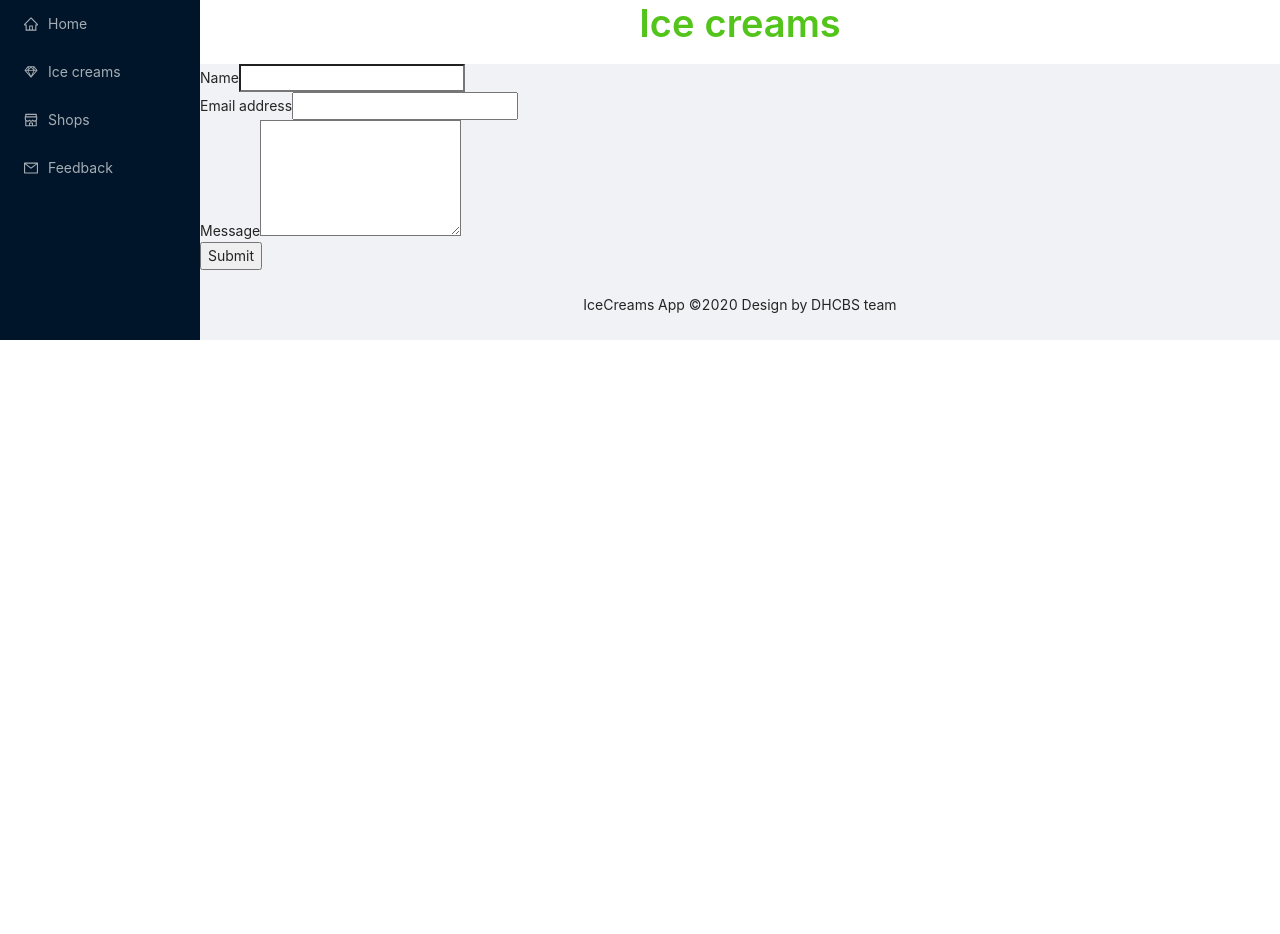
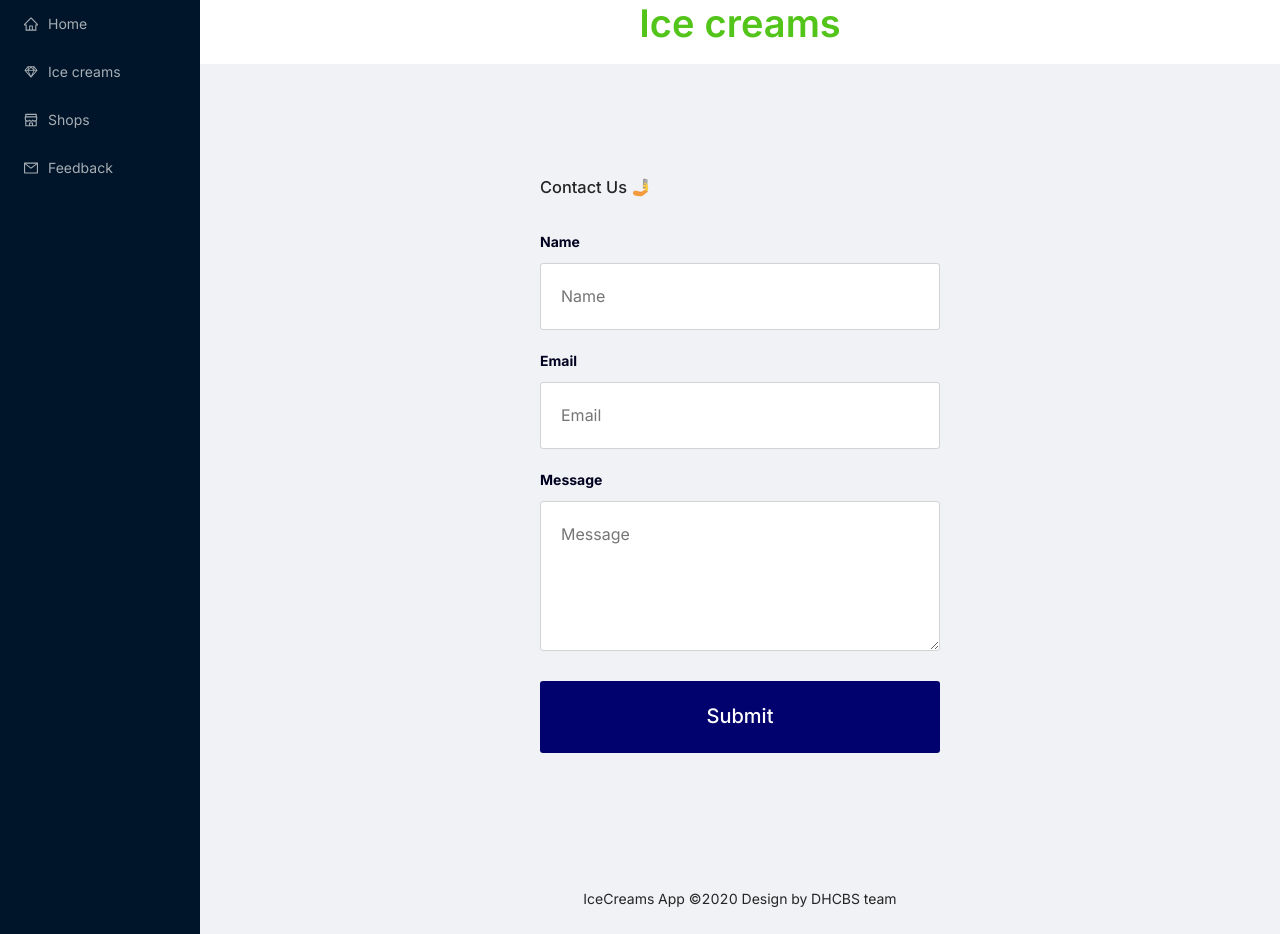
Before and after one commit to dinhson2905/itss2-frontend, a React (Create React App) app: page /feedback in a window 1280 px wide. Before the commit the page ends 800 px from the top, so only its background shows below. Built offline with nearby package versions, Linux system fonts and the light colour scheme.

Commit message:
edit form

```diff
--- a/src/App.css
+++ b/src/App.css
@@ -1,3 +1,26 @@
+@import url("https://fonts.googleapis.com/css2?family=Inter:wght@100;200;300;400;500;600;700;800;900&display=swap");
+
+* {
+  margin: 0;
+  padding: 0;
+  box-sizing: border-box;
+}
+body {
+  background-color: rgb(248, 246, 253);
+}
+
+body,
+input,
+textarea,
+button {
+  font-family: "Inter", sans-serif;
+}
+
+.app {
+  width: 400px;
+  margin: 0 auto;
+  height: 100vh;
+}
 #components-layout-demo-responsive .logo {
   height: 32px;
   background: rgba(255, 255, 255, 0.2);
@@ -11,3 +34,62 @@
 .site-layout-background {
   background: #fff;
 }
+/* Contact.js */
+.form {
+  height: 100vh;
+  display: flex;
+  flex-direction: column;
+  justify-content: center;
+}
+
+.form > h1 {
+  margin-bottom: 30px;
+}
+
+.form > input,
+textarea {
+  padding: 20px;
+  border-radius: 3px;
+  /* box-shadow: 0px 0px 5px rgba(0, 0, 0, 0.137); */
+  margin-bottom: 20px;
+  border: 1px solid lightgray;
+  /* border: none; */
+  background: #fff;
+  font-size: 16px;
+  color: rgb(0, 0, 32);
+  outline: none;
+}
+
+.form > input:focus,
+textarea:focus {
+  border: 1px solid rgb(0, 0, 196);
+}
+
+.form > textarea {
+  height: 150px;
+  max-width: 400px;
+  min-height: 100px;
+}
+
+.form > label {
+  padding-bottom: 10px;
+  color: rgb(0, 0, 32);
+  font-weight: bold;
+}
+
+.form > button {
+  padding: 20px;
+  border: none;
+  background-color: rgb(2, 2, 110);
+  font-weight: 500;
+  font-size: 20px;
+  border-radius: 3px;
+  color: #fff;
+  cursor: pointer;
+  transition: 0.2s ease-in-out;
+  margin-top: 10px;
+}
+
+.form > button:hover {
+  background-color: rgb(0, 0, 196);
+}
--- a/src/pages/Feedback.js
+++ b/src/pages/Feedback.js
@@ -13,23 +13,50 @@ export default class Feedback extends React.Component {
   }
   render() {
   return (
-    <div className="App">
-      <form id="contact-form" onSubmit={this.handleSubmit.bind(this)} method="POST">
-        <div className="form-group">
-          <label htmlFor="name">Name</label>
-          <input type="text" className="form-control" value={this.state.name} onChange={this.onNameChange.bind(this)} />
-        </div>
-        <div className="form-group">
-          <label htmlFor="exampleInputEmail1">Email address</label>
-          <input type="email" className="form-control" aria-describedby="emailHelp" value={this.state.email} onChange={this.onEmailChange.bind(this)} />
-        </div>
-        <div className="form-group">
-          <label htmlFor="message">Message</label>
-          <textarea className="form-control" rows="5" value={this.state.message} onChange={this.onMessageChange.bind(this)} />
-        </div>
-        <button type="submit" className="btn btn-primary">Submit</button>
-      </form>
+    <div className="app">
+    <form className="form" onSubmit={this.handleSubmit.bind(this)} method="POST">
+      <h1>Contact Us 🤳</h1>
+
+      <label>Name</label>
+      <input placeholder="Name" value={this.state.name} onChange={this.onNameChange.bind(this)}/>
+
+      <label>Email</label>
+      <input
+        placeholder="Email"
+        value={this.state.email}
+        onChange={this.onEmailChange.bind(this)}
+      />
+
+      <label>Message</label>
+      <textarea
+        placeholder="Message"
+        value={this.state.message}
+        onChange={this.onMessageChange.bind(this)}
+      ></textarea>
+
+      <button
+        type="submit"      >
+        Submit
+      </button>
+    </form>
     </div>
+    // <div className="App">
+    //   <form id="contact-form" onSubmit={this.handleSubmit.bind(this)} method="POST">
+    //     <div className="form-group">
+    //       <label htmlFor="name">Name</label>
+    //       <input type="text" className="form-control" value={this.state.name} onChange={this.onNameChange.bind(this)} />
+    //     </div>
+    //     <div className="form-group">
+    //       <label htmlFor="exampleInputEmail1">Email address</label>
+    //       <input type="email" className="form-control" aria-describedby="emailHelp" value={this.state.email} onChange={this.onEmailChange.bind(this)} />
+    //     </div>
+    //     <div className="form-group">
+    //       <label htmlFor="message">Message</label>
+    //       <textarea className="form-control" rows="5" value={this.state.message} onChange={this.onMessageChange.bind(this)} />
+    //     </div>
+    //     <button type="submit" className="btn btn-primary">Submit</button>
+    //   </form>
+    // </div>
   );
   }
   onNameChange(event) {
```
